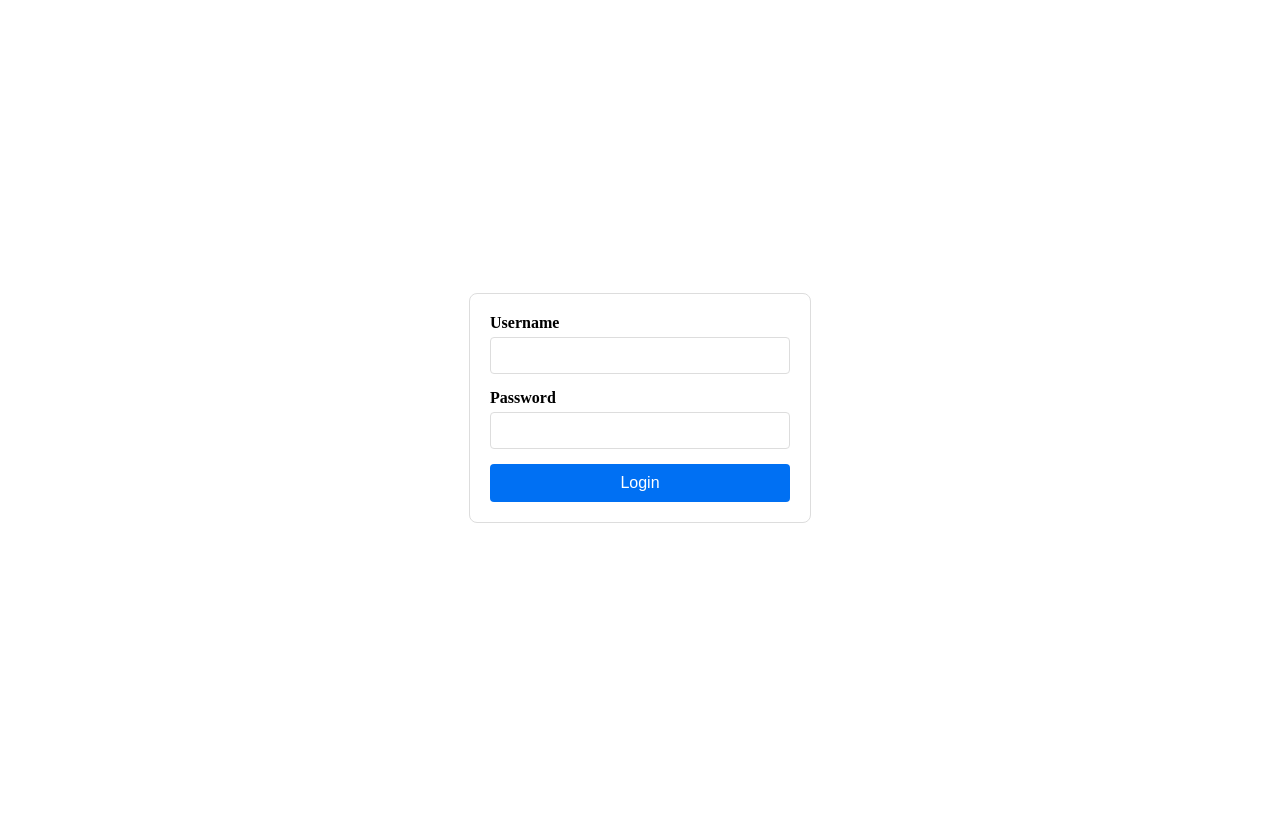
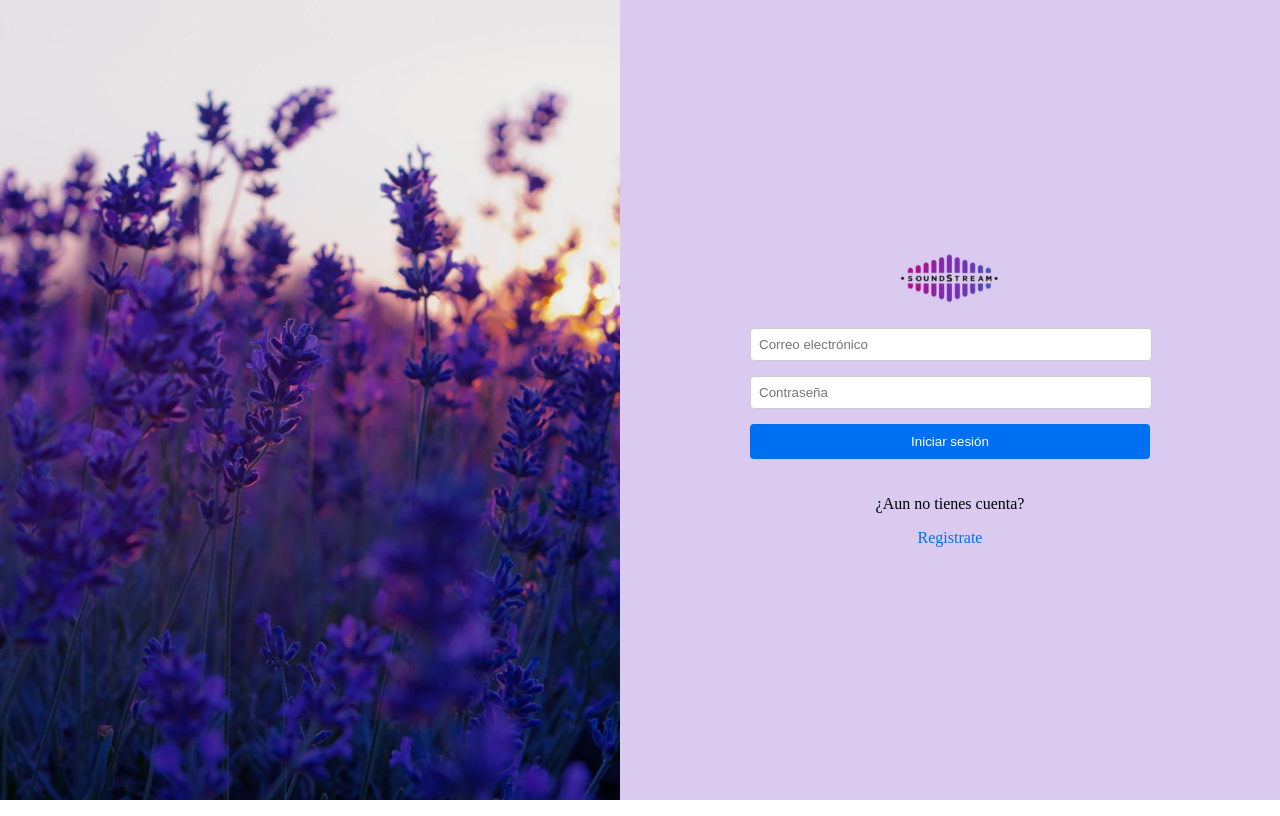
Before and after one commit to ChristopherMonterroso/-Semi1-B-2S2024-Grupo2-Practica1, a Next.js app in the folder sound-stream-app/: page /login in a window 1280 px wide. Built offline with nearby package versions, Linux system fonts and the light colour scheme.

Commit message:
Agregada pagina de login con estilos

```diff
--- a/sound-stream-app/app/components/auth/LoginForm.jsx
+++ b/sound-stream-app/app/components/auth/LoginForm.jsx
@@ -2,35 +2,36 @@
 
 import { useState } from 'react';
 import styles from './LoginForm.module.css';
+import Logo from './Logo';
+import SignupLink from './SignupLink';
 
 const LoginForm = () => {
-  const [username, setUsername] = useState('');
+  const [email, setEmail] = useState('');
   const [password, setPassword] = useState('');
-  const [submitted, setSubmitted] = useState(false);
 
   const handleSubmit = (event) => {
     event.preventDefault();
-    setSubmitted(true);
-    console.log('Username:', username);
-    console.log('Password:', password);
+    console.log("Login");
   };
 
   return (
-    <div className={styles.formContainer}>
+    <div className={styles.formWrapper}>
+      <Logo />
+
       <form className={styles.form} onSubmit={handleSubmit}>
         <div className={styles.formGroup}>
-          <label className={styles.label} htmlFor="username">Username</label>
           <input
             className={styles.input}
             type="text"
-            id="username"
-            value={username}
-            onChange={(e) => setUsername(e.target.value)}
+            id="email"
+            value={email}
+            onChange={(e) => setEmail(e.target.value)}
             required
+            placeholder='Correo electrónico'
           />
         </div>
+
         <div className={styles.formGroup}>
-          <label className={styles.label} htmlFor="password">Password</label>
           <input
             className={styles.input}
             type="password"
@@ -38,12 +39,17 @@ const LoginForm = () => {
             value={password}
             onChange={(e) => setPassword(e.target.value)}
             required
+            placeholder='Contraseña'
           />
         </div>
+
         <button type="submit" className={styles.button}>
-          Login
+          Iniciar sesión
         </button>
-        {submitted && <p className={styles.submittedMessage}>Form submitted!</p>}
+
+        {/*submitted && <p className={styles.submittedMessage}>Form submitted!</p>*/}
+
+        <SignupLink />
       </form>
     </div>
   );
--- a/sound-stream-app/app/components/auth/LoginForm.module.css
+++ b/sound-stream-app/app/components/auth/LoginForm.module.css
@@ -1,54 +1,58 @@
-.formContainer {
-  display: flex;
-  justify-content: center;
-  align-items: center;
-  height: 100vh; /* Centra el formulario verticalmente en la vista */
+.formWrapper {
+  max-width: 400px;
+  width: 100%;
+  background-color: #dacaef;
+  padding: 20px;
+  border-radius: 8px;
+  box-shadow: 0;
+}
+
+.logo {
+  text-align: center;
+  margin-bottom: 20px;
+}
+
+.logo img {
+  width: 100px;
 }
 
 .form {
   display: flex;
   flex-direction: column;
-  width: 300px;
-  padding: 20px;
-  border: 1px solid #ddd;
-  border-radius: 8px;
-  background-color: #fff;
 }
 
 .formGroup {
   margin-bottom: 15px;
 }
 
-.label {
-  display: block;
-  margin-bottom: 5px;
-  font-weight: bold;
-}
-
 .input {
-  width: 100%;
-  padding: 10px;
-  box-sizing: border-box;
-  border: 1px solid #ddd;
+  width: 96%;/*100% no funciona?*/
+  padding: 8px;
+  border: 1px solid #ccc;
   border-radius: 4px;
 }
 
 .button {
-  padding: 10px 20px;
-  font-size: 16px;
-  color: white;
+  width: 100%;
+  padding: 10px;
   background-color: #0070f3;
+  color: #fff;
   border: none;
   border-radius: 4px;
   cursor: pointer;
-  transition: background-color 0.3s;
-}
-
-.button:hover {
-  background-color: #005bb5;
 }
 
 .submittedMessage {
+  color: green;
   margin-top: 10px;
-  color: green;
 }
+
+.signupLink {
+  margin-top: 20px;
+  text-align: center;
+}
+
+.link {
+  color: #0070f3;
+  text-decoration: none;
+}
--- /dev/null
+++ b/sound-stream-app/app/components/auth/Logo.jsx
@@ -0,0 +1,11 @@
+import styles from './LoginForm.module.css';
+
+const Logo = () => {
+  return (
+    <div className={styles.logo}>
+      <img src="/logo.png" alt="SoundStream" />
+    </div>
+  );
+};
+
+export default Logo;
--- /dev/null
+++ b/sound-stream-app/app/components/auth/SignupLink.jsx
@@ -0,0 +1,15 @@
+import Link from 'next/link';
+import styles from './LoginForm.module.css';
+
+const SignupLink = () => {
+  return (
+    <div className={styles.signupLink}>
+      <p>¿Aun no tienes cuenta?</p>
+      <Link href="/register" className={styles.link}>
+        Registrate
+      </Link>
+    </div>
+  );
+};
+
+export default SignupLink;
--- a/sound-stream-app/app/globals.css
+++ b/sound-stream-app/app/globals.css
@@ -1,107 +1,5 @@
-:root {
-  --max-width: 1100px;
-  --border-radius: 12px;
-  --font-mono: ui-monospace, Menlo, Monaco, "Cascadia Mono", "Segoe UI Mono",
-    "Roboto Mono", "Oxygen Mono", "Ubuntu Monospace", "Source Code Pro",
-    "Fira Mono", "Droid Sans Mono", "Courier New", monospace;
-
-  --foreground-rgb: 0, 0, 0;
-  --background-start-rgb: 214, 219, 220;
-  --background-end-rgb: 255, 255, 255;
-
-  --primary-glow: conic-gradient(
-    from 180deg at 50% 50%,
-    #16abff33 0deg,
-    #0885ff33 55deg,
-    #54d6ff33 120deg,
-    #0071ff33 160deg,
-    transparent 360deg
-  );
-  --secondary-glow: radial-gradient(
-    rgba(255, 255, 255, 1),
-    rgba(255, 255, 255, 0)
-  );
-
-  --tile-start-rgb: 239, 245, 249;
-  --tile-end-rgb: 228, 232, 233;
-  --tile-border: conic-gradient(
-    #00000080,
-    #00000040,
-    #00000030,
-    #00000020,
-    #00000010,
-    #00000010,
-    #00000080
-  );
-
-  --callout-rgb: 238, 240, 241;
-  --callout-border-rgb: 172, 175, 176;
-  --card-rgb: 180, 185, 188;
-  --card-border-rgb: 131, 134, 135;
+body {
+  margin: 0;
+  padding: 0;
+  box-sizing: border-box;
 }
-
-@media (prefers-color-scheme: dark) {
-  :root {
-    --foreground-rgb: 255, 255, 255;
-    --background-start-rgb: 0, 0, 0;
-    --background-end-rgb: 0, 0, 0;
-
-    --primary-glow: radial-gradient(rgba(1, 65, 255, 0.4), rgba(1, 65, 255, 0));
-    --secondary-glow: linear-gradient(
-      to bottom right,
-      rgba(1, 65, 255, 0),
-      rgba(1, 65, 255, 0),
-      rgba(1, 65, 255, 0.3)
-    );
-
-    --tile-start-rgb: 2, 13, 46;
-    --tile-end-rgb: 2, 5, 19;
-    --tile-border: conic-gradient(
-      #ffffff80,
-      #ffffff40,
-      #ffffff30,
-      #ffffff20,
-      #ffffff10,
-      #ffffff10,
-      #ffffff80
-    );
-
-    --callout-rgb: 20, 20, 20;
-    --callout-border-rgb: 108, 108, 108;
-    --card-rgb: 100, 100, 100;
-    --card-border-rgb: 200, 200, 200;
-  }
-}
-
-* {
-  box-sizing: border-box;
-  padding: 0;
-  margin: 0;
-}
-
-html,
-body {
-  max-width: 100vw;
-  overflow-x: hidden;
-}
-
-body {
-  color: rgb(var(--foreground-rgb));
-  background: linear-gradient(
-      to bottom,
-      transparent,
-      rgb(var(--background-end-rgb))
-    )
-    rgb(var(--background-start-rgb));
-}
-
-a {
-  color: inherit;
-  text-decoration: none;
-}
-
-@media (prefers-color-scheme: dark) {
-  html {
-    color-scheme: dark;
-  }
-}
--- a/sound-stream-app/pages/login.js
+++ b/sound-stream-app/pages/login.js
@@ -1,9 +1,14 @@
-import LoginForm from "../app/components/auth/LoginForm"
+import LoginForm from '../app/components/auth/LoginForm';
+import styles from '../styles/LoginPage.module.css';
+import '../app/globals.css'
 
-export default function Home() {
+export default function LoginPage() {
   return (
-    <main>
-      <LoginForm />
+    <main className={styles.container}>
+      <div className={styles.imageContainer}></div>
+      <div className={styles.formContainer}>
+        <LoginForm />
+      </div>
     </main>
   );
 }
--- /dev/null
+++ b/sound-stream-app/styles/LoginPage.module.css
@@ -0,0 +1,20 @@
+.container {
+    display: flex;
+    height: 100vh;
+    background-color: #dacaef;
+  }
+
+  .imageContainer {
+    flex: 1;
+    background-image: url('/fondo.jpg');
+    background-size: cover;
+    background-position: center;
+  }
+
+  .formContainer {
+    flex: 1;
+    display: flex;
+    justify-content: center;
+    align-items: center;
+    padding: 20px;
+  }
```
Also changed, not shown: sound-stream-app/app/page.js (+1 -18 lines), sound-stream-app/app/page.module.css (deleted, +0 -230 lines), sound-stream-app/public/fondo.jpg (added), sound-stream-app/public/logo.png (added).
